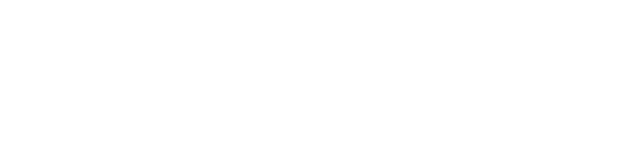
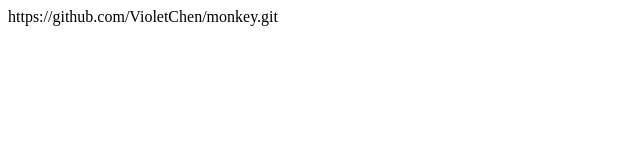
Before and after one commit to VioletChen/monkey, a plain HTML site: page index.htm in a window 1280 px wide. Shown: the whole page, without its empty margins (0-640 px from the left). Drawn offline with Linux system fonts and the light colour scheme.

Commit message:
https://github.com/VioletChen/monkey.git

```diff
--- a/index.htm
+++ b/index.htm
@@ -3,6 +3,6 @@
 	<title>Violet初學Git就上手</title>
 </head>
 <body>
-
+https://github.com/VioletChen/monkey.git
 </body>
 </html>
```
